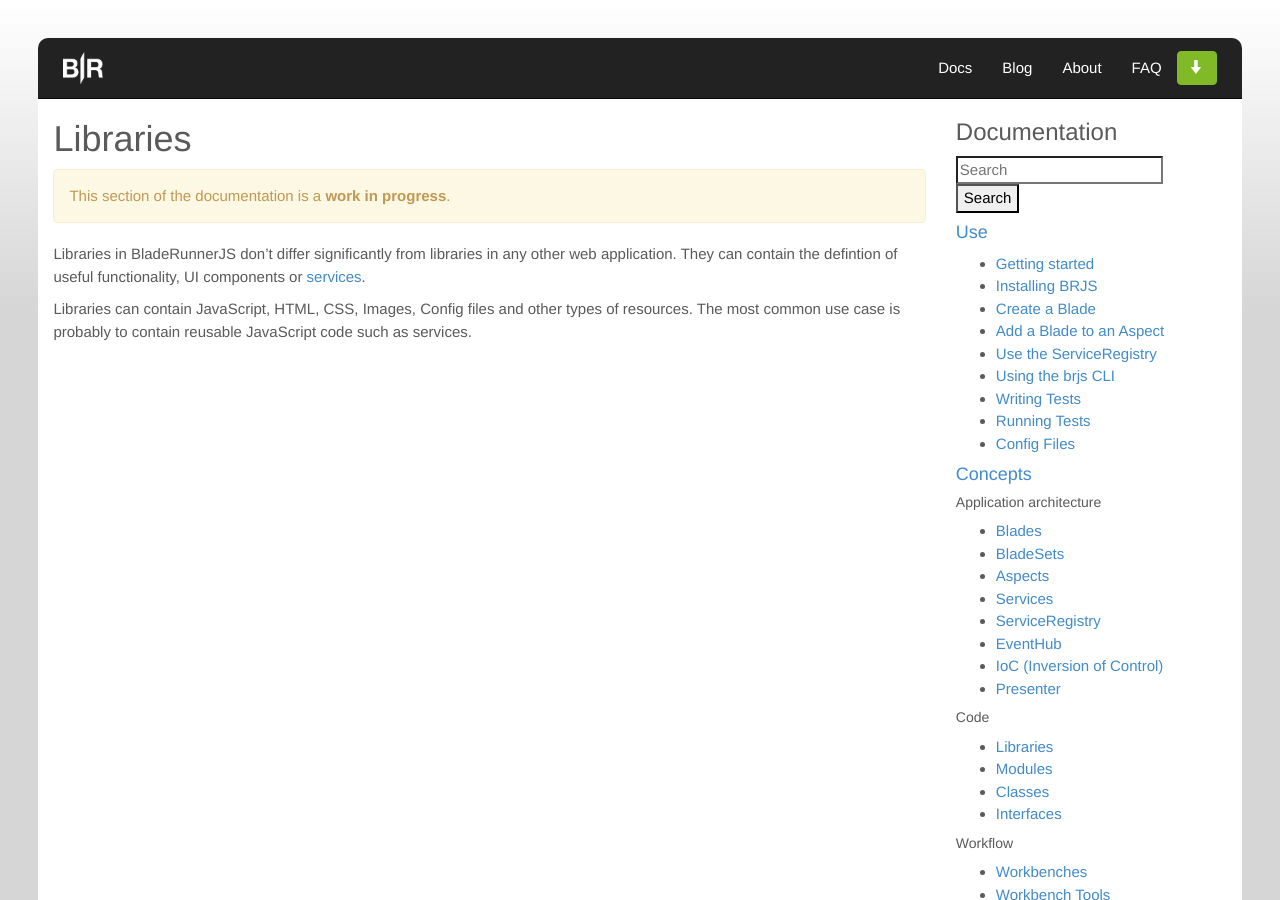
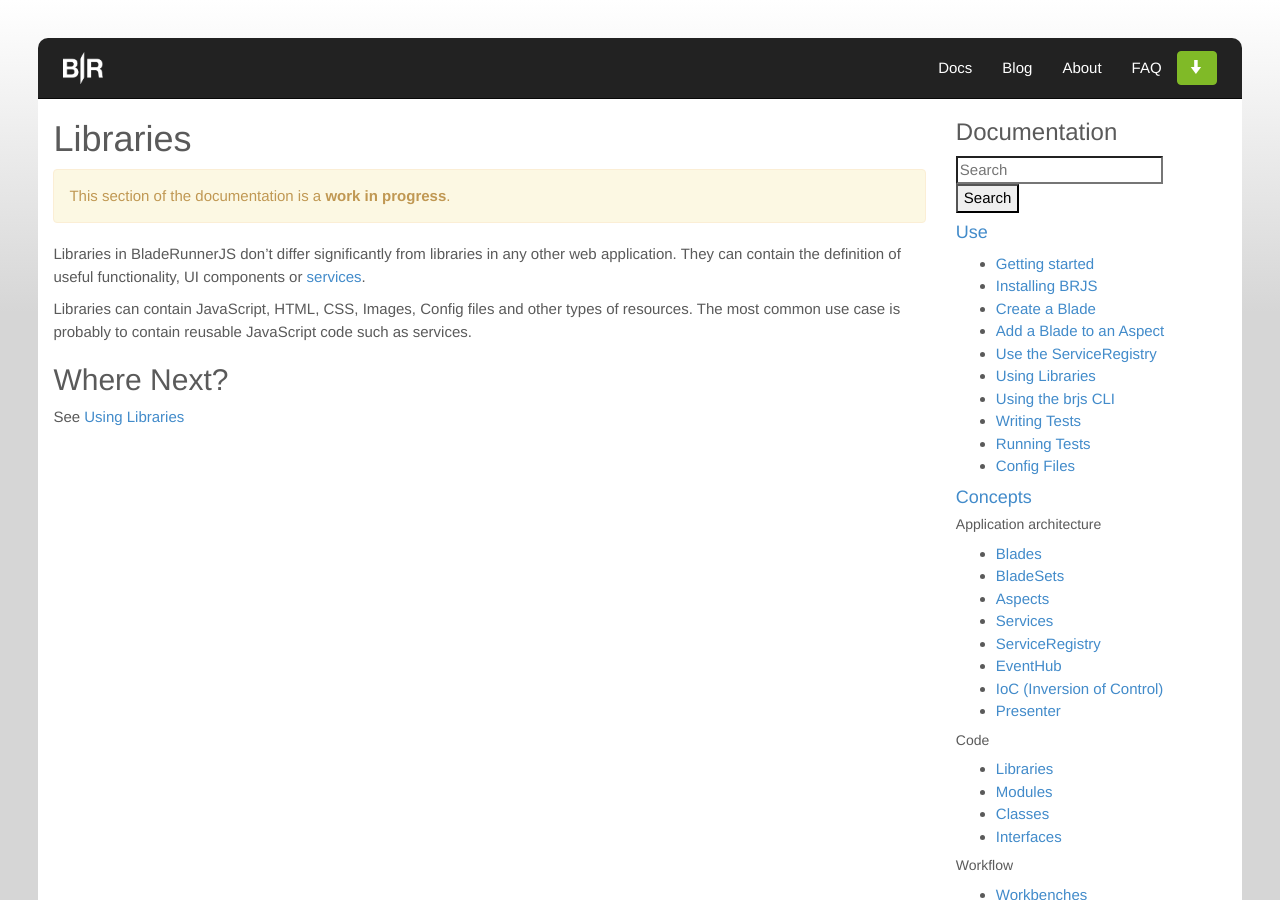
Before and after one commit to BladeRunnerJS/brjs-site, a Jekyll site: the page built from docs/concepts/libraries.md, in a window 1280 px wide and 900 px high. Built offline with Jekyll 4.4.1, drawn with Linux system fonts in a browser that asks for light colours; nearby versions of some CDN libraries; Markdown is read by kramdown in place of the engine named in the settings.

Commit message:
First draft of "How to use Libraries"

```diff
--- a/_includes/docs/use/toc.html
+++ b/_includes/docs/use/toc.html
@@ -4,6 +4,7 @@
   <li><a href="/docs/use/create_blade/">Create a Blade</a></li>
   <li><a href="/docs/use/add_blade_to_aspect/">Add a Blade to an Aspect</a></li>
   <li><a href="/docs/use/service_registry/">Use the ServiceRegistry</a></li>
+  <li><a href="/docs/use/use_libraries/">Using Libraries</a></li>
   <li><a href="/docs/use/commandline/">Using the brjs CLI</a></li>
   <li><a href="/docs/use/writing_tests/">Writing Tests</a></li>
   <li><a href="/docs/use/running_tests/">Running Tests</a></li>
--- a/docs/concepts/libraries.md
+++ b/docs/concepts/libraries.md
@@ -4,6 +4,10 @@ title: Libraries
 permalink: /docs/concepts/libraries/
 ---
 
-Libraries in BladeRunnerJS don't differ significantly from libraries in any other web application. They can contain the defintion of useful functionality, UI components or [services](/docs/concepts/services).
+Libraries in BladeRunnerJS don't differ significantly from libraries in any other web application. They can contain the definition of useful functionality, UI components or [services](/docs/concepts/services).
 
 Libraries can contain JavaScript, HTML, CSS, Images, Config files and other types of resources. The most common use case is probably to contain reusable JavaScript code such as services.
+
+## Where Next?
+
+See [Using Libraries](/docs/use/use_libraries/)
```
Also changed, not shown: docs/use/use_libraries.md (added, +60 -0 lines).
